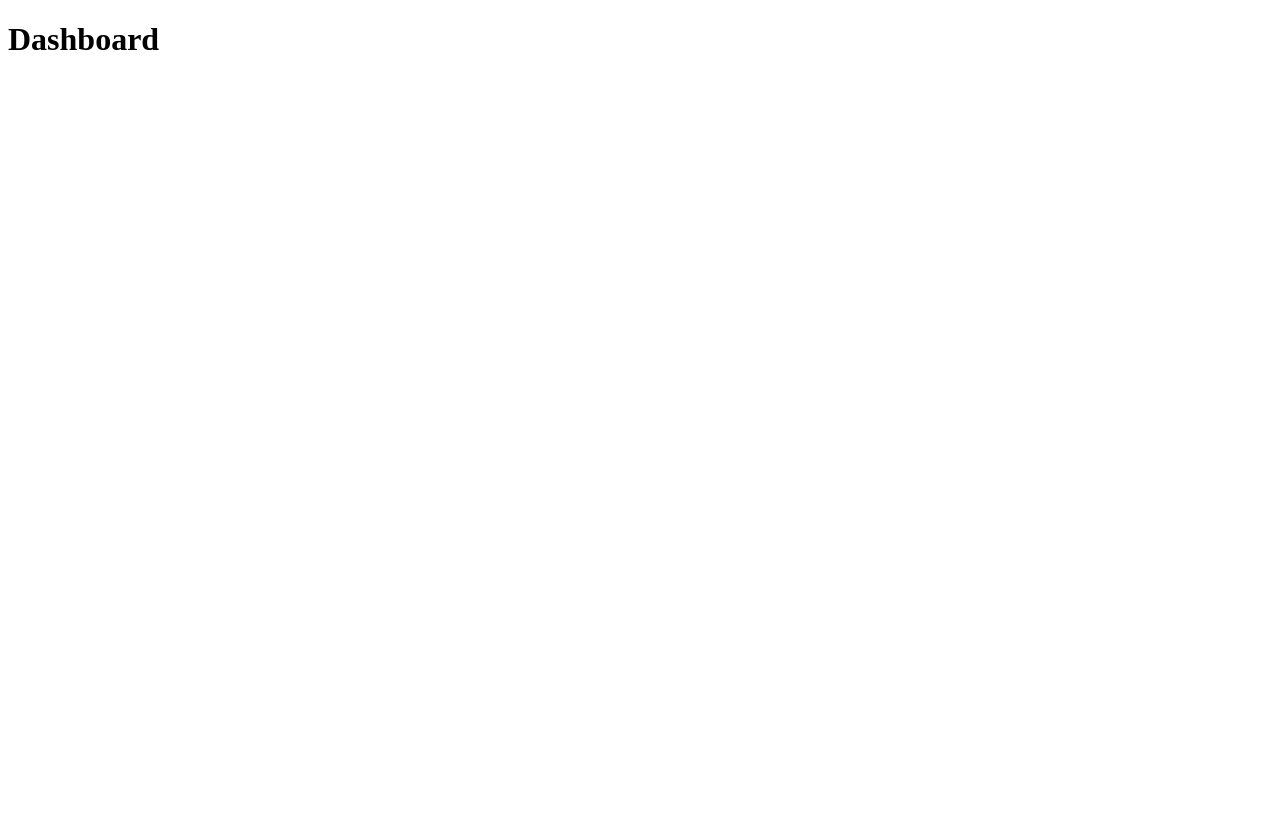
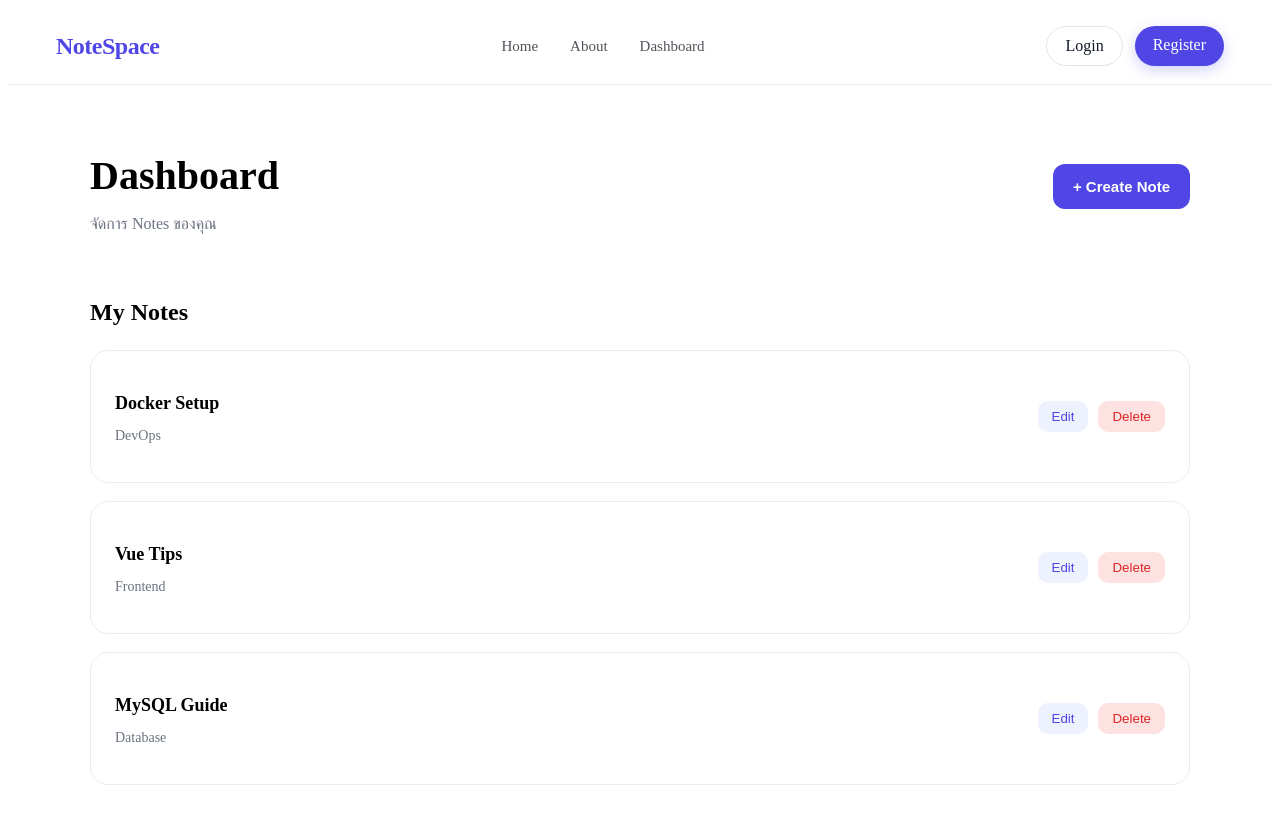
Before and after one commit to PHATTARAKORN-NALINBENCHAPHAN/Long_Note, a Vue app in the folder frontend/: page /dashboard in a window 1280 px wide. Shown: the top 824 px of the page. Before the commit the page ends 800 px from the top, so only its background shows below. Built offline with nearby package versions, Linux system fonts and the light colour scheme.

Commit message:
DashboardPage + Change position Navbar

```diff
--- a/frontend/src/App.vue
+++ b/frontend/src/App.vue
@@ -1,4 +1,29 @@
+<script setup lang="ts">
+
+import Navbar from "./components/Navbar.vue"
+
+import { useRoute } from "vue-router"
+
+const route = useRoute()
+
+const hideNavbarPages = [
+
+"/login",
+"/register"
+
+]
+
+</script>
+
 <template>
+
+<Navbar
+v-if="
+!hideNavbarPages.includes(
+route.path
+)
+"
+/>
 
 <router-view/>
 
--- /dev/null
+++ b/frontend/src/components/DashboardCard.vue
@@ -0,0 +1,144 @@
+<script setup lang="ts">
+
+defineProps<{
+
+title:string
+
+category:string
+
+}>()
+
+</script>
+
+<template>
+
+<div class="card">
+
+<div>
+
+<h3>
+
+{{ title }}
+
+</h3>
+
+<p>
+
+{{ category }}
+
+</p>
+
+</div>
+
+<div class="actions">
+
+<button
+class="edit"
+>
+
+Edit
+
+</button>
+
+<button
+class="delete"
+>
+
+Delete
+
+</button>
+
+</div>
+
+</div>
+
+</template>
+
+<style scoped>
+
+.card{
+
+background:white;
+
+padding:24px;
+
+border:
+
+1px solid #ECECEC;
+
+border-radius:18px;
+
+display:flex;
+
+justify-content:space-between;
+
+align-items:center;
+
+transition:.2s;
+
+}
+
+.card:hover{
+
+box-shadow:
+
+0 8px 20px
+rgba(0,0,0,.05);
+
+}
+
+h3{
+
+font-size:18px;
+
+margin-bottom:8px;
+
+}
+
+p{
+
+color:#6B7280;
+
+font-size:14px;
+
+}
+
+.actions{
+
+display:flex;
+
+gap:10px;
+
+}
+
+button{
+
+padding:8px 14px;
+
+border:none;
+
+border-radius:10px;
+
+font-weight:500;
+
+cursor:pointer;
+
+}
+
+.edit{
+
+background:#EEF2FF;
+
+color:#4F46E5;
+
+}
+
+.delete{
+
+background:#FEE2E2;
+
+color:#DC2626;
+
+}
+
+</style>
--- a/frontend/src/pages/Dashboard.vue
+++ b/frontend/src/pages/Dashboard.vue
@@ -1,5 +1,204 @@
-@
+<script setup lang="ts">
+
+import DashboardCard from
+"../components/DashboardCard.vue"
+
+const notes=[
+
+{
+
+id:1,
+
+title:"Docker Setup",
+
+category:"DevOps"
+
+},
+
+{
+
+id:2,
+
+title:"Vue Tips",
+
+category:"Frontend"
+
+},
+
+{
+
+id:3,
+
+title:"MySQL Guide",
+
+category:"Database"
+
+}
+
+]
+
+</script>
+
 <template>
-  <h1>Dashboard</h1>
+
+<div class="dashboard">
+
+<div class="header">
+
+<div>
+
+<h1>
+
+Dashboard
+
+</h1>
+
+<p>
+
+จัดการ Notes ของคุณ
+
+</p>
+
+</div>
+
+<button>
+
++ Create Note
+
+</button>
+
+</div>
+
+<section>
+
+<h2>
+
+My Notes
+
+</h2>
+
+<div class="notes">
+
+<DashboardCard
+
+v-for="note in notes"
+
+:key="note.id"
+
+:title="note.title"
+
+:category="note.category"
+
+/>
+
+</div>
+
+</section>
+
+</div>
+
 </template>
-@
+
+<style scoped>
+
+.dashboard{
+
+max-width:1100px;
+
+margin:auto;
+
+padding:40px;
+
+}
+
+.header{
+
+display:flex;
+
+justify-content:space-between;
+
+align-items:center;
+
+margin-bottom:50px;
+
+}
+
+h1{
+
+font-size:40px;
+
+margin-bottom:8px;
+
+}
+
+p{
+
+color:#6B7280;
+
+}
+
+button{
+
+padding:14px 20px;
+
+background:#4F46E5;
+
+color:white;
+
+border:none;
+
+border-radius:12px;
+
+font-size:15px;
+
+font-weight:600;
+
+cursor:pointer;
+
+transition:.2s;
+
+}
+
+button:hover{
+
+background:#4338CA;
+
+}
+
+h2{
+
+margin-bottom:24px;
+
+}
+
+.notes{
+
+display:flex;
+
+flex-direction:column;
+
+gap:18px;
+
+}
+
+@media(max-width:768px){
+
+.dashboard{
+
+padding:24px;
+
+}
+
+.header{
+
+flex-direction:column;
+
+align-items:flex-start;
+
+gap:20px;
+
+}
+
+}
+
+</style>
--- a/frontend/src/pages/Home.vue
+++ b/frontend/src/pages/Home.vue
@@ -1,6 +1,5 @@
 <script setup lang="ts">
 
-import Navbar from "../components/Navbar.vue"
 import NoteCard from "../components/NoteCard.vue"
 
 const notes = [
@@ -31,8 +30,6 @@ category:"Database"
 </script>
 
 <template>
-
-<Navbar />
 
 <section class="hero">
 
```
